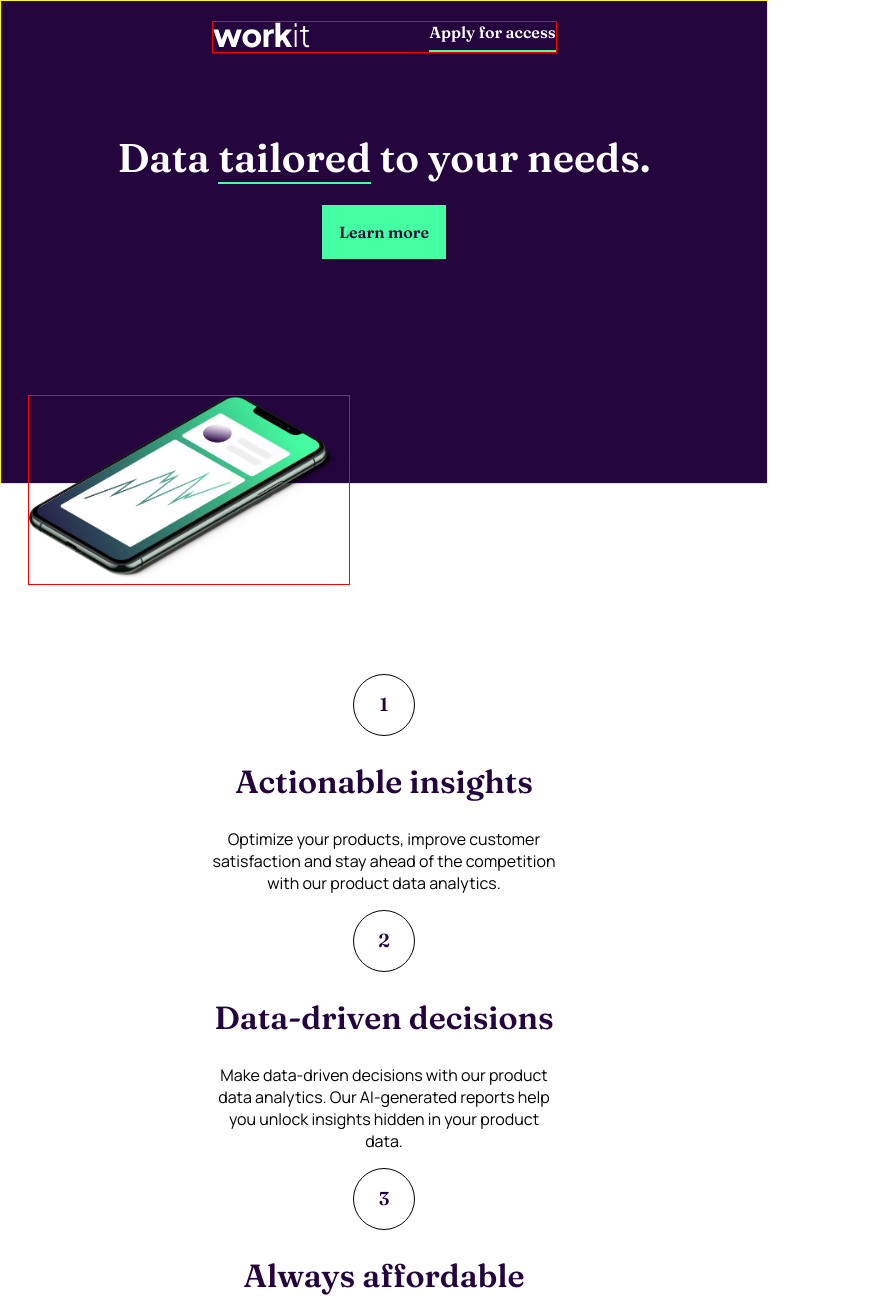
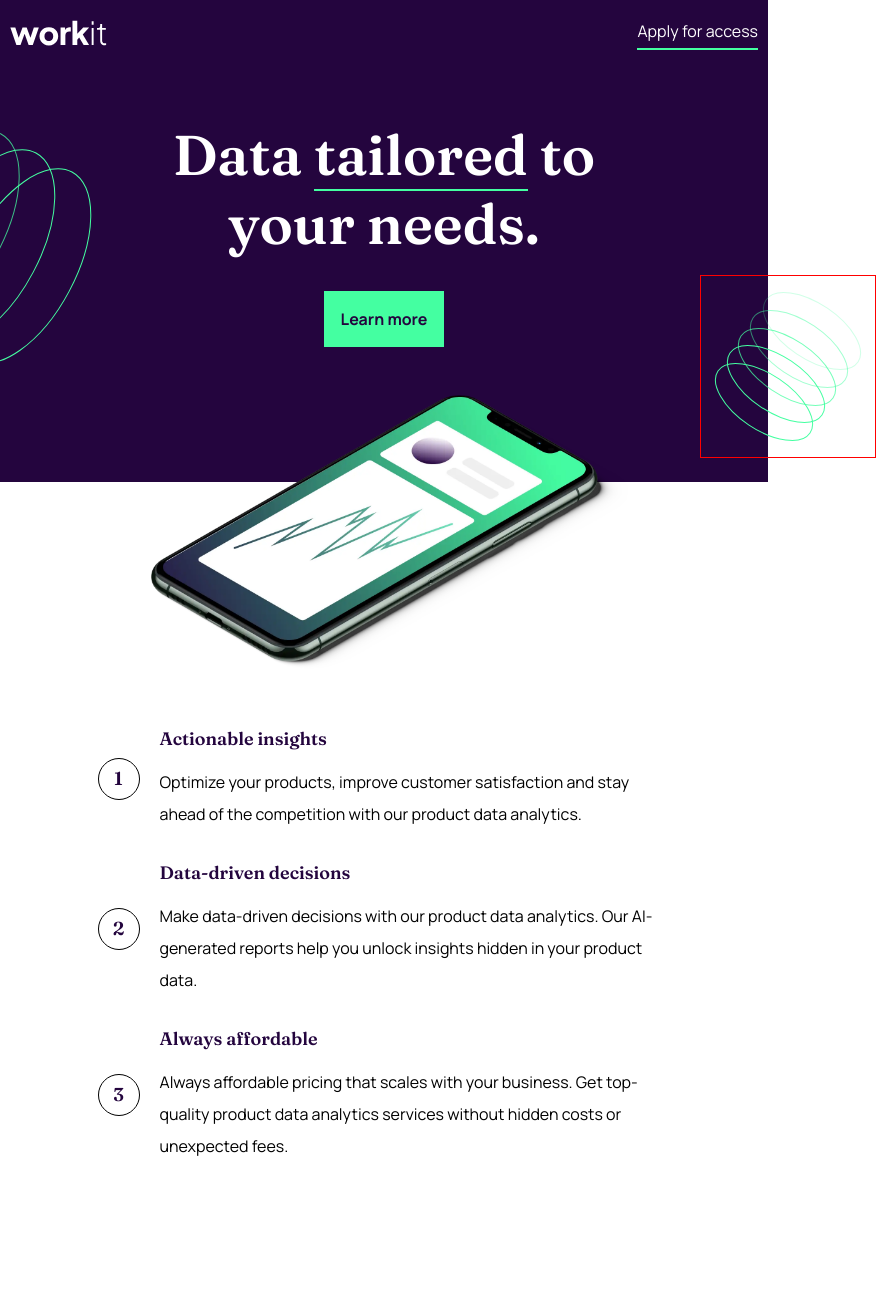
Before and after one commit to Adetolar/workit-landing-page, a plain HTML site: page project-workit/index.html in a window 768 px wide. Shown: the top 1300 px of the page, 876 px wide, since content can reach past the window. Drawn offline with Linux system fonts and the light colour scheme.

Commit message:
tablet view css added

```diff
--- a/project-workit/index.html
+++ b/project-workit/index.html
@@ -35,7 +35,12 @@
           <div class="access-Link"><a href="http://">Apply for access</a></div>
         </nav>
         <h1>Data <span>tailored</span> to your needs.</h1>
-
+        <div class="bg-pattern-1">
+          <img src="/project-workit/assets/images/bg-pattern-1.svg" alt="" />
+        </div>
+        <div class="bg-pattern-2">
+          <img src="/project-workit/assets/images/bg-pattern-2.svg" alt="" />
+        </div>
         <div class="learn-More"><a href="http://#"> Learn more</a></div>
       </header>
 
@@ -49,40 +54,46 @@
 
       <article>
         <div class="goals">
-          <h3>1</h3>
+          <div class="containerNumbering"><h3>1</h3></div>
 
+          <div class="containerGoal">
             <h2>Actionable insights</h2>
 
             <p>
-            Optimize your products, improve customer satisfaction and stay ahead
-            of the competition with our product data analytics.
+              Optimize your products, improve customer satisfaction and stay
+              ahead of the competition with our product data analytics.
             </p>
           </div>
+        </div>
         <div class="goals">
-          <h3>2</h3>
+          <div class="containerNumbering"><h3>2</h3></div>
 
+          <div class="containerGoal">
             <h2>Data-driven decisions</h2>
 
             <p>
               Make data-driven decisions with our product data analytics. Our
-            AI-generated reports help you unlock insights hidden in your product
-            data.
+              AI-generated reports help you unlock insights hidden in your
+              product data.
             </p>
           </div>
+        </div>
         <div class="goals">
-          <h3>3</h3>
+          <div class="containerNumbering"><h3>3</h3></div>
 
+          <div class="containerGoal">
             <h2>Always affordable</h2>
 
             <p>
               Always affordable pricing that scales with your business. Get
-            top-quality product data analytics services without hidden costs or
-            unexpected fees.
+              top-quality product data analytics services without hidden costs
+              or unexpected fees.
             </p>
+          </div>
         </div>
       </article>
 
-      <section>
+      <section class="founderContainer">
         <div class="founder">
           <img
             src="/project-workit/assets/images/image-founder.webp"
@@ -98,6 +109,10 @@
             company. Apply for access below and I’ll be in touch to schedule a
             call.
           </p>
+
+          <div class="bg-pattern-3">
+            <img src="/project-workit/assets/images/bg-pattern-3.svg" alt="" />
+          </div>
 
           <a href="#">Apply for access</a>
         </div>
--- a/project-workit/style.css
+++ b/project-workit/style.css
@@ -1,21 +1,24 @@
 body {
   font-family: Fraunces, serif;
   margin: 0px;
+  box-sizing: border-box;
 }
-/* font-family: 'Manrope', sans-serif; */
 
+@media screen and (max-width: 480px) {
   header {
     background-color: #24053e;
     height: 481.71px;
-  border: 1px solid yellow;
+  }
 
-  /* border-r: 45%; */
+  header .bg-pattern-1 img,
+  header .bg-pattern-2 img,
+  header .bg-pattern-3 img {
+    display: none;
   }
 
   nav {
-  margin: 20px auto;
-  border: 1px solid red;
-  width: 343px;
+    padding: 20px 10px;
+
     display: flex;
     justify-content: space-between;
   }
@@ -23,6 +26,7 @@ nav {
   nav a {
     color: #ffffff;
     text-decoration: none;
+    font-family: Manrope, sans-serif;
   }
 
   .access-Link,
@@ -47,12 +51,14 @@ h1 {
     background-color: #44ffa1;
     text-decoration: none;
     color: #24053e;
+    font-family: Manrope, sans-serif;
+    font-weight: 600;
   }
 
   .image-hero {
     width: 320px;
     margin: 40px auto;
-  border: 1px solid red;
+
     position: absolute;
     top: 355px;
     left: 27.5px;
@@ -130,7 +136,6 @@ h2 + p {
 
   footer {
     width: 116px;
-
     margin: auto;
   }
 
@@ -141,3 +146,198 @@ footer .social-Logo {
     display: flex;
     justify-content: space-between;
   }
+}
+
+@media screen and (min-width: 481px) and (max-width: 768px) {
+  header {
+    background-color: #24053e;
+    height: 481.71px;
+  }
+
+  header .bg-pattern-1 img,
+  header .bg-pattern-2 img,
+  section .bg-pattern-3 img {
+    position: absolute;
+  }
+
+  header .bg-pattern-1 img {
+    top: 69px;
+    left: -220px;
+  }
+
+  header .bg-pattern-2 img {
+    border: 1px solid red;
+    top: 275px;
+    left: 700px;
+    overflow: hidden;
+  }
+
+  section .bg-pattern-3 img {
+    top: 260px;
+    right: 5px;
+  }
+
+  nav {
+    padding: 20px 10px;
+
+    display: flex;
+    justify-content: space-between;
+  }
+
+  nav a {
+    color: #ffffff;
+    text-decoration: none;
+    font-family: Manrope, sans-serif;
+  }
+
+  .access-Link,
+  h1 span {
+    border-bottom: 2px solid #44ffa1;
+  }
+
+  h1 {
+    /* width: 573px; */
+    margin: auto;
+    padding: 50px 150px 30px;
+    color: #ffffff;
+    text-align: center;
+    font-size: 56px;
+  }
+
+  .learn-More {
+    text-align: center;
+    margin-top: 20px;
+  }
+
+  .learn-More a {
+    padding: 17px;
+    background-color: #44ffa1;
+    text-decoration: none;
+    color: #24053e;
+    font-family: Manrope, sans-serif;
+    font-weight: 600;
+  }
+
+  .image-hero {
+    width: 479.15px;
+    margin: 40px auto;
+
+    position: absolute;
+    top: 355px;
+    left: 151px;
+  }
+
+  article {
+    margin-top: 190px;
+    text-align: center;
+    margin-top: 230px;
+  }
+
+  article div.goals {
+    width: 573px;
+    display: flex;
+    margin: auto;
+    /* justify-content: space-around; */
+  }
+
+  article div.containerNumbering {
+    display: flex;
+    align-items: center;
+  }
+
+  h3 {
+    width: 40px;
+    height: 40px;
+    display: flex;
+    justify-content: center;
+    align-items: center;
+    margin: auto;
+    border: 1px solid black;
+    font-family: Manrope, sans-serif;
+    border-radius: 50%;
+    font-family: Fraunces, serif;
+    color: #24053e;
+  }
+
+  h2 {
+    color: #24053e;
+    font-size: 18px;
+  }
+  /*
+  .goals {
+    width: 343px;
+    margin: auto;
+  } */
+
+  .containerGoal {
+    width: 493px;
+    text-align: left;
+    margin-left: 20px;
+  }
+
+  h2 + p {
+    font-family: Manrope, sans-serif;
+
+    line-height: 32px;
+  }
+
+  section.founderContainer {
+    margin: 10px 40px;
+  }
+
+  .founder {
+    margin-top: 140px;
+    width: 218px;
+  }
+
+  .founder img {
+    width: 100%;
+  }
+
+  .test {
+    width: 405px;
+    padding: 60px;
+
+    background-color: #24053e;
+    text-align: left;
+    font-size: 18px;
+
+    position: relative;
+    top: -110px;
+    right: -140px;
+    line-height: 32px;
+  }
+
+  .test h2,
+  .test p {
+    color: #ffffff;
+  }
+
+  .test p {
+    line-height: 1.6;
+    font-size: 16px;
+    margin-bottom: 40px;
+  }
+
+  .test a {
+    text-decoration: none;
+    padding: 15px;
+    background-color: #44ffa1;
+    color: #24053e;
+    font-family: Manrope, sans-serif;
+    font-weight: 700;
+  }
+
+  footer {
+    width: 116px;
+    margin: auto;
+  }
+
+  footer .social-Logo {
+    margin-top: 60px;
+    margin-bottom: 30px;
+
+    display: flex;
+    justify-content: space-between;
+  }
+}
```
Lines whose indentation alone changed are shown as unchanged.
